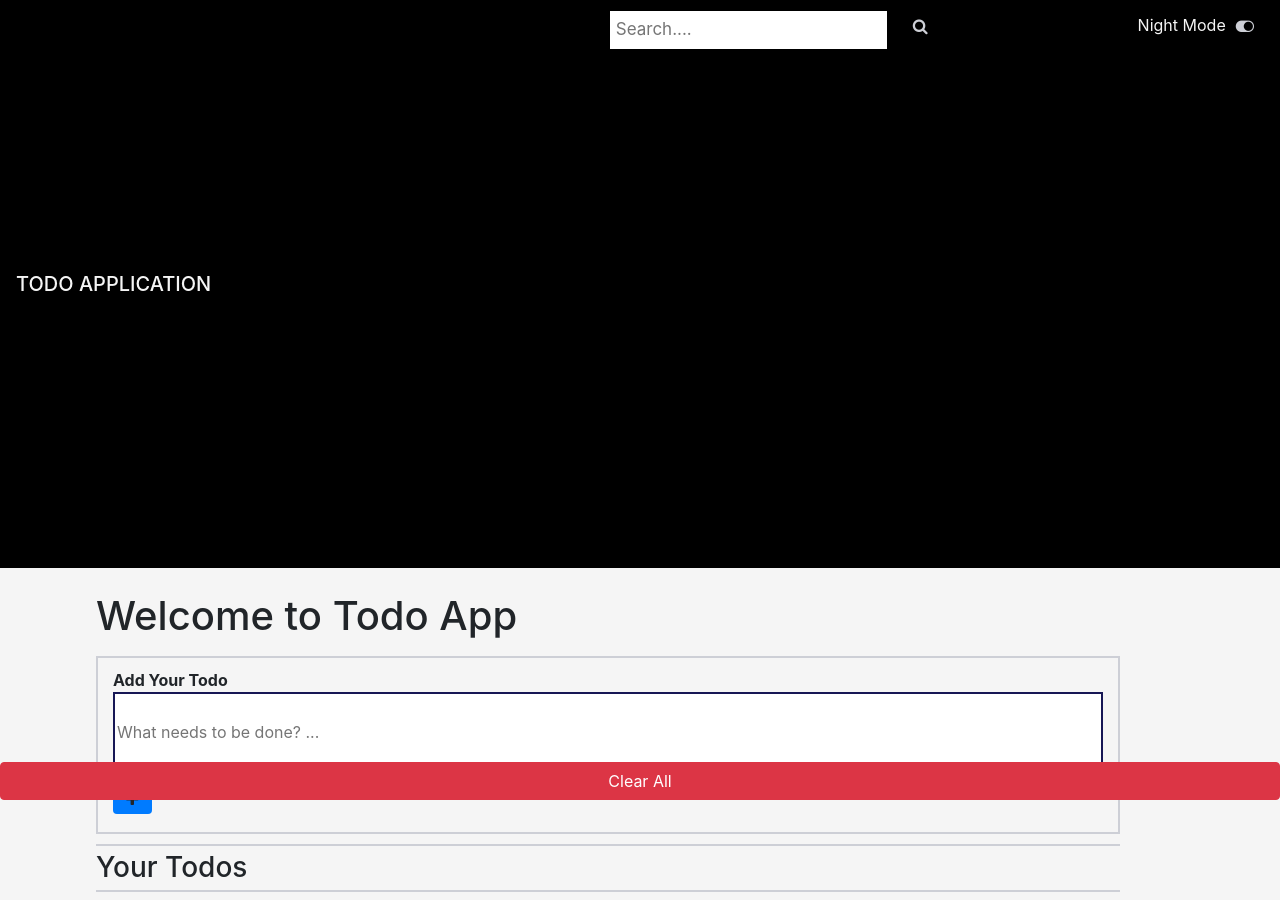
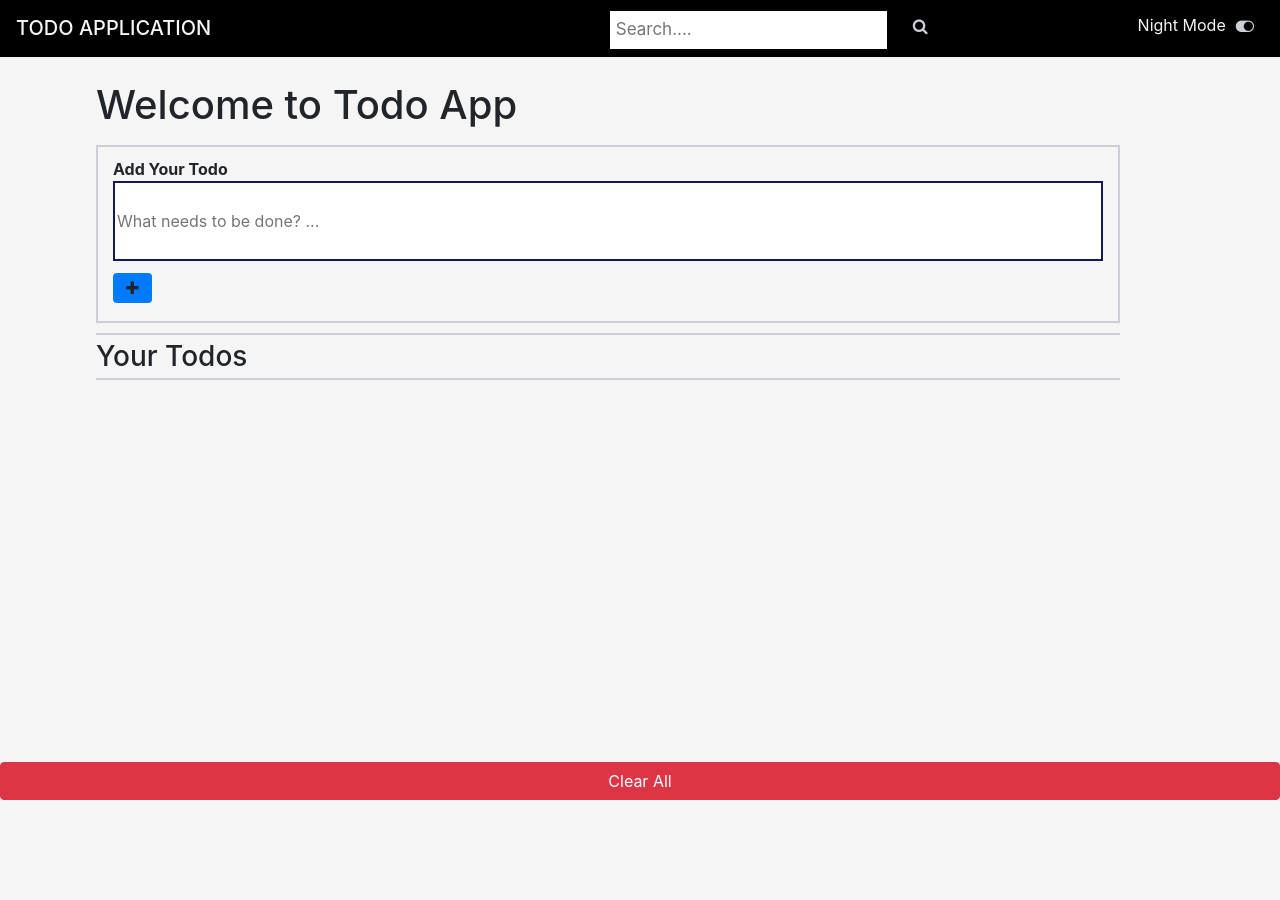
Before and after one commit to shahanawajalam/Todo-Application, a React (Create React App) app: page / in a window 1280 px wide. After the commit the page ends 800 px from the top, so only its background shows below. Built offline with nearby package versions, Linux system fonts and the light colour scheme.

Commit message:
Update App.css

```diff
--- a/src/App.css
+++ b/src/App.css
@@ -84,5 +84,5 @@ nav {
         margin-left: 200px;
         size: 100px;
         margin-top: 5px;
-          padding-bottom:80%;
+
       }
```
